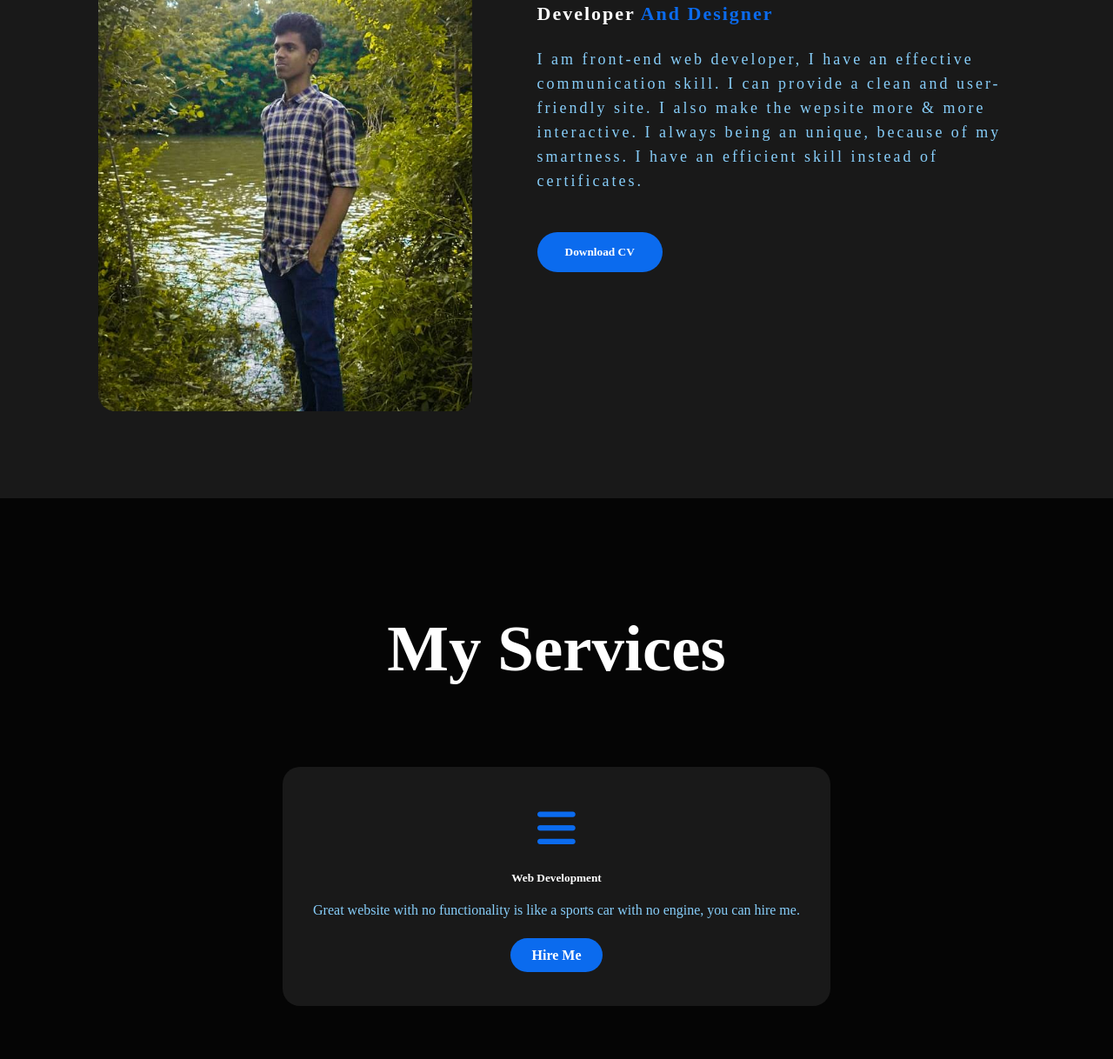
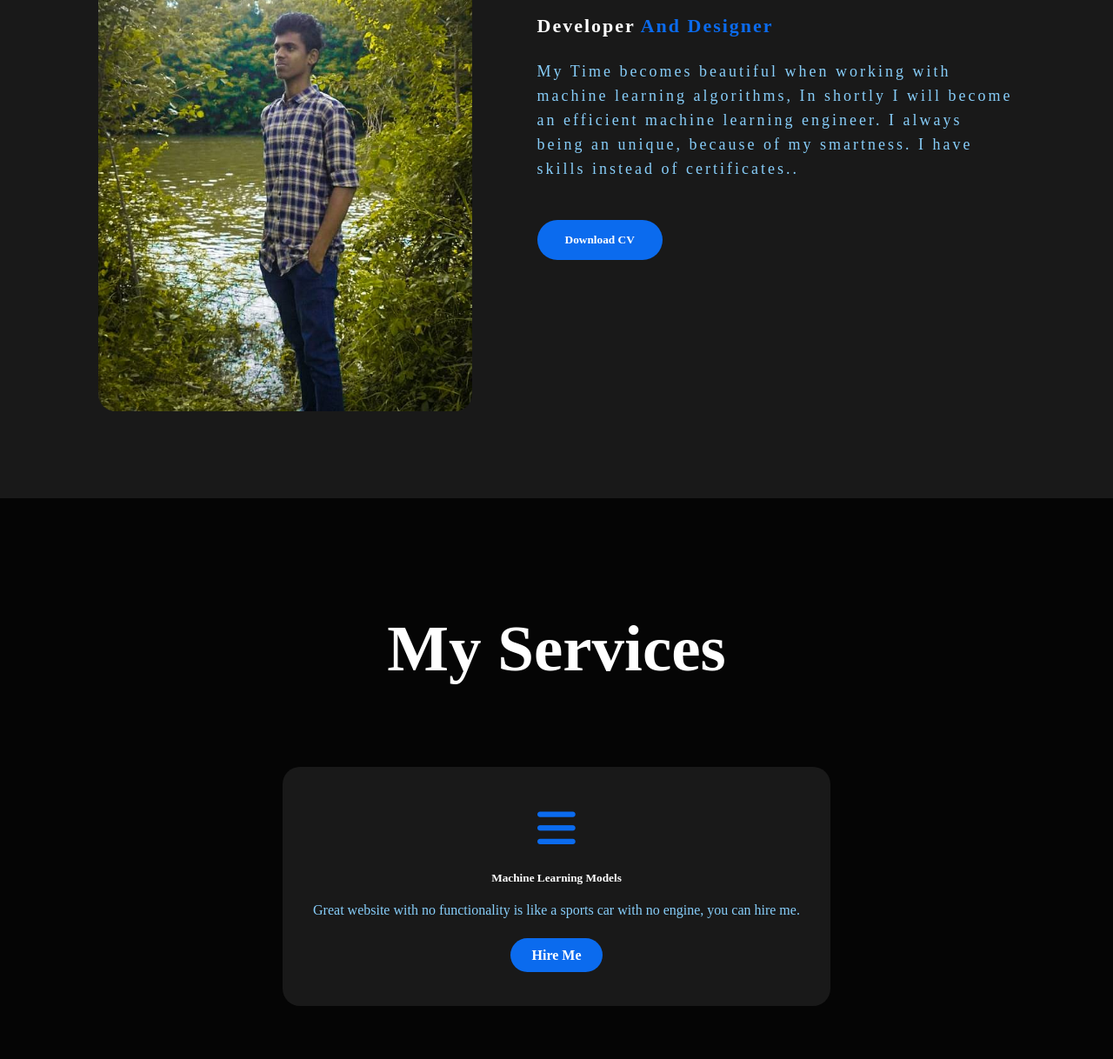
Before and after one commit to KATHIRVEL18/Portfolio-Kathir, a plain HTML site: page index.html in a window 1280 px wide. Shown: the part 1163-2381 px from the top of the page at 87% size. Drawn offline with Linux system fonts and the light colour scheme.

Commit message:
about section was updated

```diff
--- a/index.html
+++ b/index.html
@@ -32,7 +32,7 @@
             <div class="content">
                 <h4>Hello, my name is</h4>
                 <h1>Kathirvel S</h1>
-                <h3>I'am a Web Developer </h3>
+                <h3>I'am a Machine Learning Engineer.</h3>
                 <p1>" Try a little <span>Harder</span></p1>
                 <br>
                 <p2>Be a little <span>Better</span> "</p2>
@@ -49,9 +49,10 @@
             <div class="about-text">
                 <h2>About Me</h2>
                 <h5>Developer <span>and Designer</span></h5>
-                <p>I am front-end web developer, I have an effective communication skill.
-                    I can provide a clean and user-friendly site. I also make the wepsite more & more interactive.
-                    I always being an unique, because of my smartness. I have an efficient skill instead of certificates.
+                <p>My Time becomes beautiful when working with machine learning algorithms,
+                    In shortly I will become an efficient machine learning engineer.
+                    I always being an unique, because of my smartness.
+                    I have skills instead of certificates..
                 </p>
                 <button type="button"><a target="_blank" href="#">Download CV</a></button>
             </div>
@@ -66,7 +67,7 @@
         <div class="box">
             <div class="card">
                 <i class="fa-solid fa-bars"></i>
-                <h5>Web Development</h5>
+                <h5>Machine Learning Models</h5>
                 <div class="pra">
                     <p>Great website with no functionality is like a sports car with no engine, you can hire me.</p>
                     <p style="text-align: center;">
```
